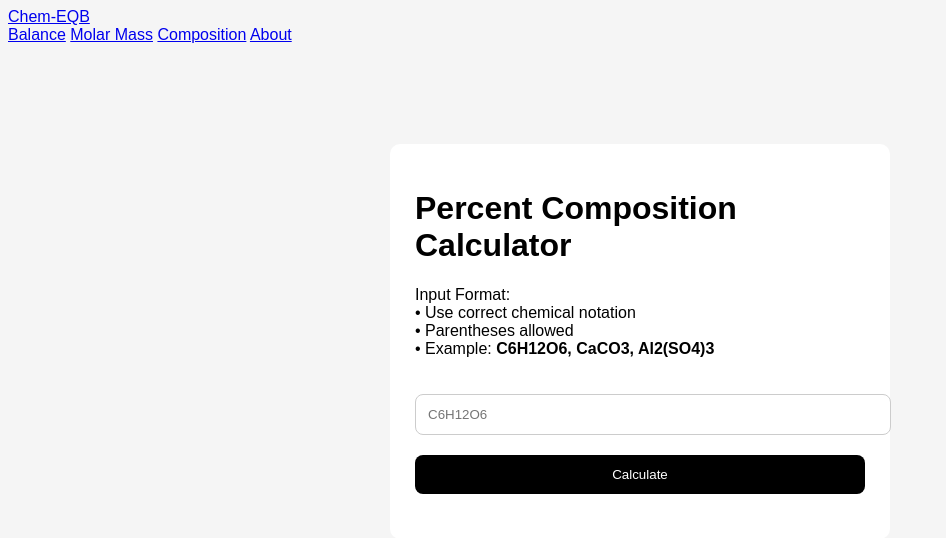
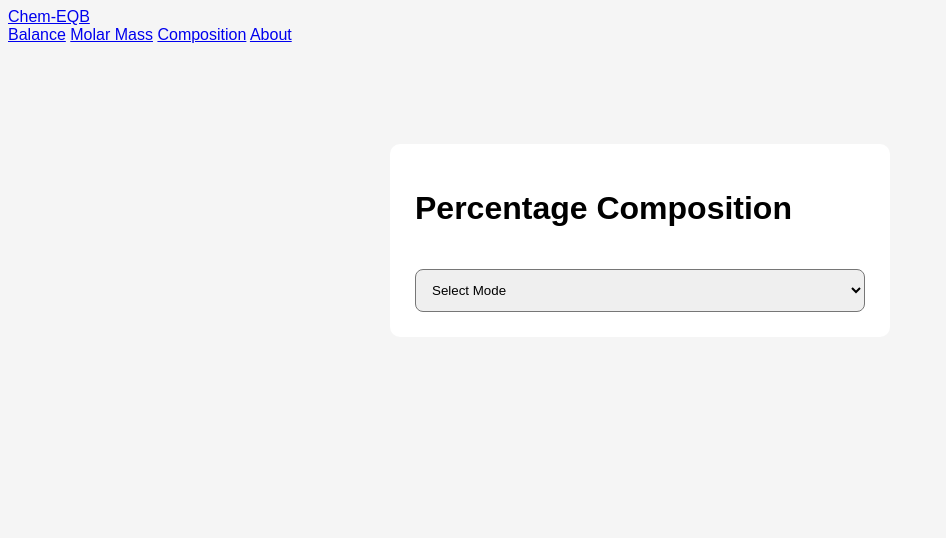
Before and after one commit to baqar08/chem-EQB, a Flask app: template template/composition.html in a window 1280 px wide. Shown: the top 538 px of the page, without its empty margins (0-946 px from the left). Run offline with Flask 3, Linux system fonts and the light colour scheme; the template is opened without the code that fills it, so the values that code supplies are empty.

Commit message:
Revamp composition.html for improved layout and features
Updated the composition page to enhance functionality and user experience.

```diff
--- a/template/composition.html
+++ b/template/composition.html
@@ -4,12 +4,10 @@
     <title>Composition | Chem-EQB</title>
     <link rel="stylesheet" href="{{ url_for('static', filename='css/style.css') }}">
 </head>
-
 <body>
 
 <nav class="navbar">
     <a class="nav-title" href="{{ url_for('home') }}">Chem-EQB</a>
-
     <div class="nav-links">
         <a href="{{ url_for('home') }}">Balance</a>
         <a href="{{ url_for('molar') }}">Molar Mass</a>
@@ -18,23 +16,57 @@
     </div>
 </nav>
 
-<div class="page-wrapper">
+<div class="container">
 
-    <div class="container">
-        <h1>Percent Composition Calculator</h1>
+    <h1>Percentage Composition</h1>
 
-        <p class="guide">
-            Input Format:<br>
-            • Use correct chemical notation<br>
-            • Parentheses allowed<br>
-            • Example: <b>C6H12O6, CaCO3, Al2(SO4)3</b>
-        </p>
+    <select id="modeSelect" style="width:100%;padding:12px;margin-top:20px;border-radius:8px;">
+        <option value="">Select Mode</option>
+        <option value="single">Single Compound</option>
+        <option value="equation">Equation</option>
+    </select>
 
-        <input id="compInput" placeholder="C6H12O6">
-        <button onclick="calculateComposition()">Calculate</button>
+    <div id="singleMode" style="display:none; margin-top:20px;">
 
-        <div id="result"></div>
-    </div>
+    <input id="singleInput"
+           placeholder="Enter Compound (e.g. C6H12O6)"
+           style="width:100%;padding:12px;border-radius:8px;margin-bottom:10px;">
+
+    <button onclick="calcSingle()"
+            style="width:100%;padding:12px;border-radius:8px;margin-bottom:15px;">
+        Calculate
+    </button>
+
+    <div id="singleResult"
+         style="background:#fff;padding:15px;border-radius:8px;"></div>
+
+</div>
+
+    <div id="eqMode" style="display:none; margin-top:20px;">
+
+    <input id="eqInput"
+           placeholder="Enter Equation (e.g. H2 + O2 = H2O)"
+           style="width:100%;padding:12px;border-radius:8px;margin-bottom:10px;">
+
+    <input id="targetInput"
+           placeholder="Enter Element or Compound (e.g. H or H2O)"
+           style="width:100%;padding:12px;border-radius:8px;margin-bottom:10px;">
+
+    <select id="sideSelect"
+            style="width:100%;padding:12px;border-radius:8px;margin-bottom:10px;">
+        <option value="reactants">Reactants</option>
+        <option value="products">Products</option>
+    </select>
+
+    <button onclick="calcEquation()"
+            style="width:100%;padding:12px;border-radius:8px;margin-bottom:15px;">
+        Calculate
+    </button>
+
+    <div id="eqResult"
+         style="background:#fff;padding:15px;border-radius:8px;"></div>
+
+</div>
 
 </div>
 
```
